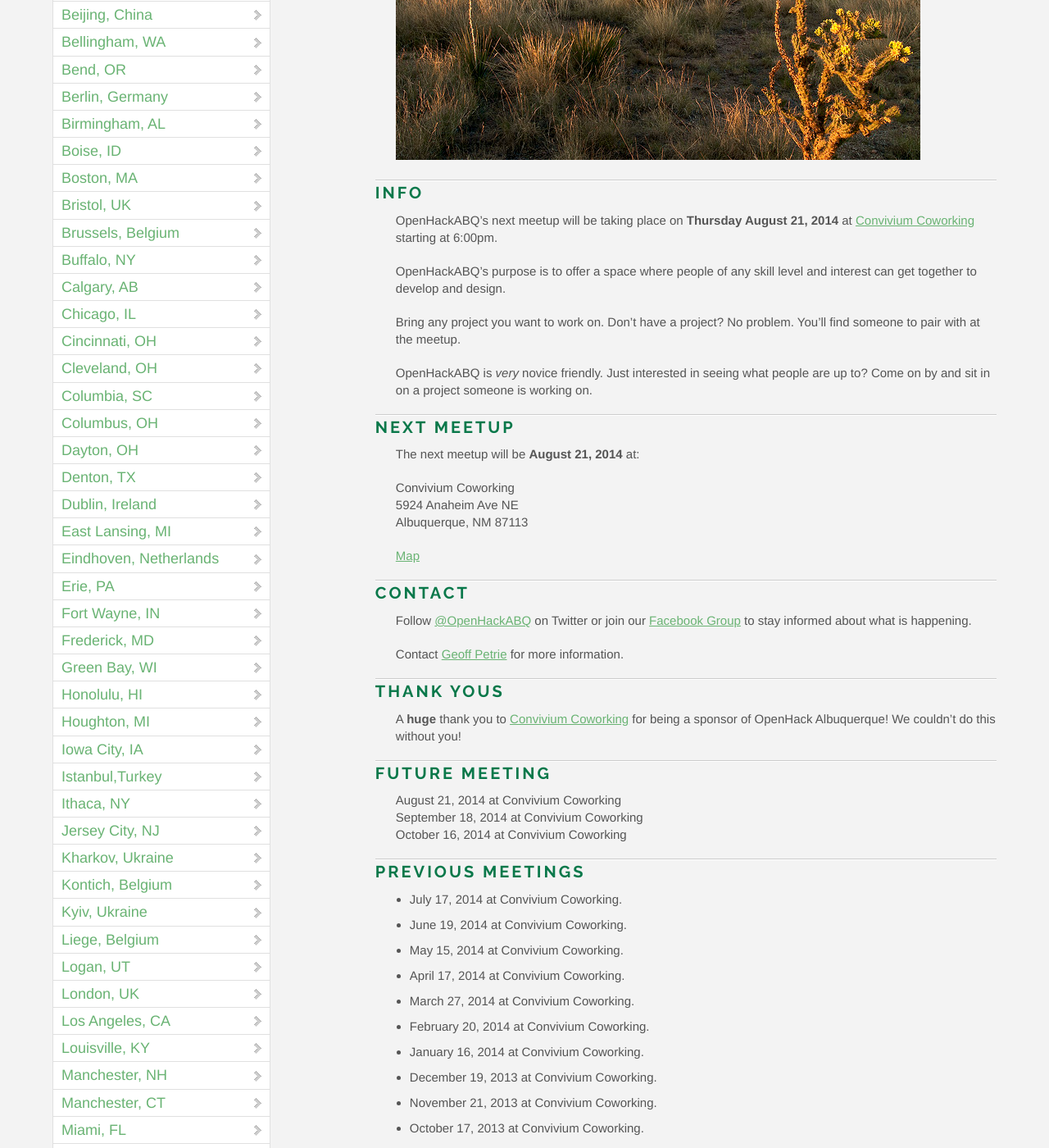
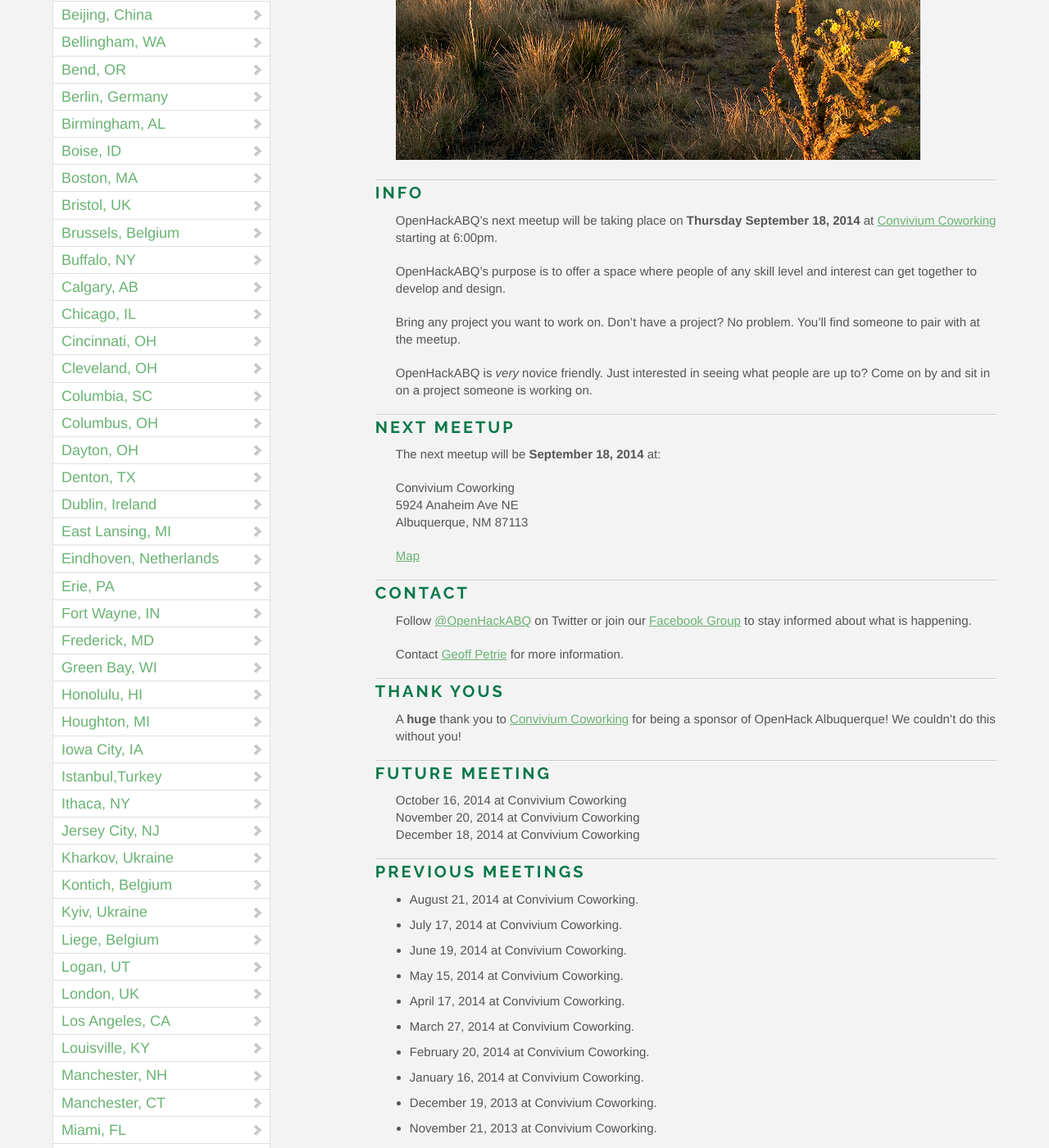
Before and after one commit to OpenHack/openhack.github.com, a Jekyll site: the page built from albuquerque/index.markdown, in a window 1280 px wide and 1400 px high, scrolled down 446 px. Shown: the whole window at 82% size. Built offline with Jekyll 4.4.1, drawn with Linux system fonts in a browser that asks for light colours; nearby versions of some CDN libraries; comment, search, counter and statistics services are not loaded.

Commit message:
Albuquerque September Update

```diff
--- a/albuquerque/index.markdown
+++ b/albuquerque/index.markdown
@@ -9,7 +9,7 @@ title: OpenHack - Albuquerque, NM
 
 ### Info
 
-OpenHackABQ's next meetup will be taking place on **Thursday August 21, 2014** at
+OpenHackABQ's next meetup will be taking place on **Thursday September 18, 2014** at
 [Convivium Coworking](http://www.conviviumcoworking.com/) starting at 6:00pm.
 
 OpenHackABQ's purpose is to offer a space where people of any skill level
@@ -23,7 +23,7 @@ are up to? Come on by and sit in on a project someone is working on.
 
 ### Next meetup
 
-The next meetup will be **August 21, 2014** at:
+The next meetup will be **September 18, 2014** at:
 
 Convivium Coworking
 5924 Anaheim Ave NE
@@ -47,12 +47,13 @@ for being a sponsor of OpenHack Albuquerque! We couldn't do this without you!
 
 ### Future Meeting
 
-August 21, 2014 at Convivium Coworking
-September 18, 2014 at Convivium Coworking
 October 16, 2014 at Convivium Coworking
+November 20, 2014 at Convivium Coworking
+December 18, 2014 at Convivium Coworking
 
 ### Previous Meetings
 
+* August 21, 2014 at Convivium Coworking.
 * July 17, 2014 at Convivium Coworking.
 * June 19, 2014 at Convivium Coworking.
 * May 15, 2014 at Convivium Coworking.
```
